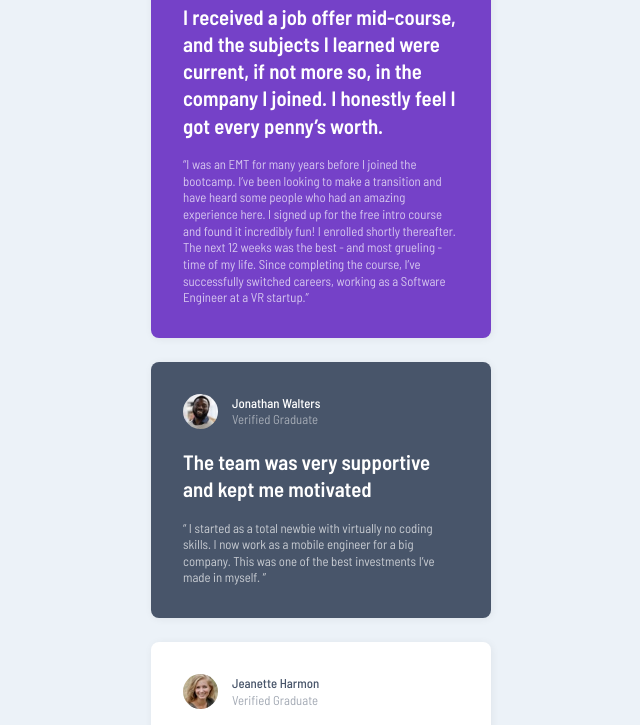
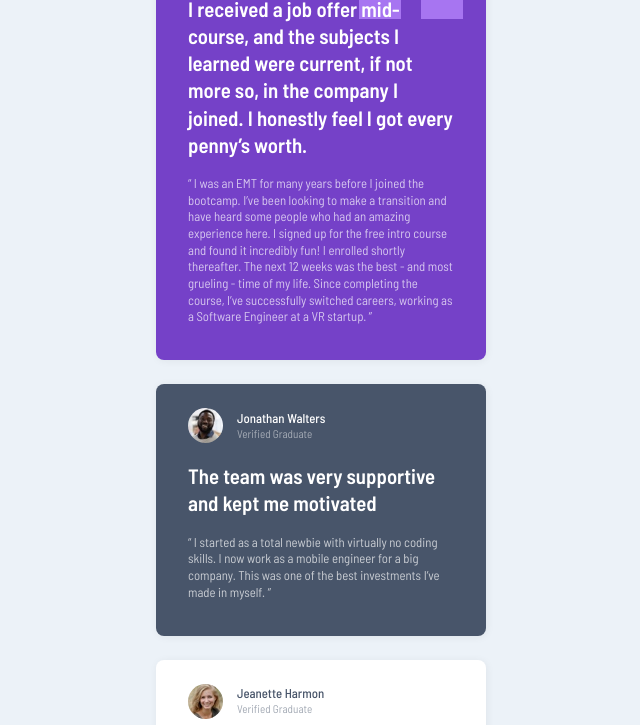
Before and after one commit to DanCodeCraft/FEM-TestimonialGrid, a plain HTML site: page index.html in a window 1280 px wide. Shown: the part 118-843 px from the top of the page, without its empty margins (319-959 px from the left). Drawn offline with Linux system fonts and the light colour scheme.

Commit message:
Add files via upload

```diff
--- a/css/style.css
+++ b/css/style.css
@@ -33,11 +33,6 @@
   margin-bottom: 1.2rem;
 }
 
-/* .flex-name-verified {
-  display: flex;
-  flex-direction: column;
-} */
-
 .footer {
   margin-top: 1rem;
   text-align: center;
@@ -52,9 +47,9 @@
 
 .card {
   margin-bottom: 1.5rem;
-  width: 340px;
+  width: 330px;
 
-  padding: 2rem;
+  padding: 1.5rem 2rem 2.2rem 2rem;
   border-radius: 8px;
   box-shadow: 1px 1px 8px rgba(0, 0, 0, 0.06);
 }
@@ -77,6 +72,7 @@
 
 .verified {
   opacity: 50%;
+  font-size: 0.7rem;
 }
 
 .testimonial-header {
@@ -93,6 +89,10 @@
 .card__daniel {
   background-color: var(--violet);
   color: var(--white);
+
+  background-image: url(/images/bg-pattern-quotation.svg);
+  background-repeat: no-repeat;
+  background-position: 90% 0;
 }
 
 .avatar__border {
```
Also changed, not shown: index.html (+2 -2 lines).
